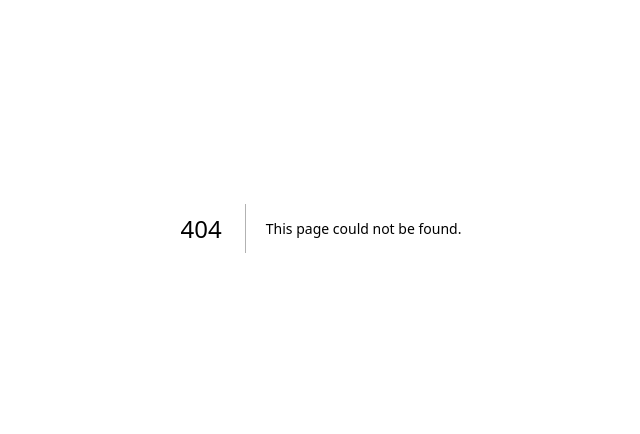
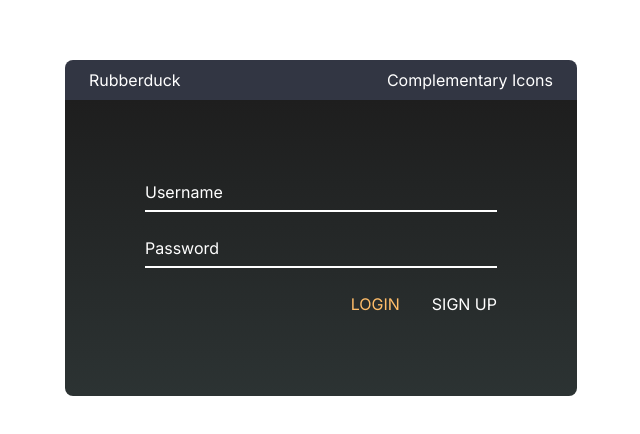
Before and after one commit to Ethea2/rubberduck, a Next.js app: page /signin in a window 1280 px wide. Before the commit this address had no page. Shown: the part 172-606 px from the top of the page, without its empty margins (319-959 px from the left). Built offline with nearby package versions, Linux system fonts and the light colour scheme.

Commit message:
added: styles for sign in page

```diff
--- a/app/page.tsx
+++ b/app/page.tsx
@@ -1,4 +1,4 @@
-import Image from "next/Image";
+// import Image from "next/Image";
 
 export default function Home() {
   return (
--- /dev/null
+++ b/app/signin/page.tsx
@@ -0,0 +1,44 @@
+const SignIn = () => {
+    return (
+        <main className="w-full h-screen flex justify-center items-center">
+            <div className="w-[40%] flex flex-col text-white">
+                <div className="px-6 py-2 flex justify-between bg-[#323643] rounded-t-lg">
+                    <div>
+                        <h3>Rubberduck</h3>
+                    </div>
+                    <div>
+                        <p>Complementary Icons</p>
+                    </div>
+                </div>
+                <div className="p-20 flex flex-col gap-6 bg-gradient-to-b to-[#2C3333] from-[#1E1E1E] rounded-b-lg">
+                    <div className="pb-1.5 flex gap-4 border-b-2 border-white bg-inherit">
+                        <p>Username</p>
+                        <input
+                            type="text"
+                            required={true}
+                            className="flex-grow bg-inherit focus:outline-none"
+                        />
+                    </div>
+                    <div className="pb-1.5 flex flex gap-4 border-b-2 border-white bg-inherit">
+                        <p>Password</p>
+                        <input
+                            type="pasword"
+                            required={true}
+                            className="flex-grow bg-inherit focus:outline-none"
+                        />
+                    </div>
+                    <div className="flex justify-end items-center gap-8">
+                        <button className="text-[#FFBD69] uppercase">
+                            Login
+                        </button>
+                        <button className="transition-transform transform origin-center ease-in duration-70 hover:scale-110 uppercase">
+                            Sign Up
+                        </button>
+                    </div>
+                </div>
+            </div>
+        </main>
+    );
+};
+
+export default SignIn;
```
